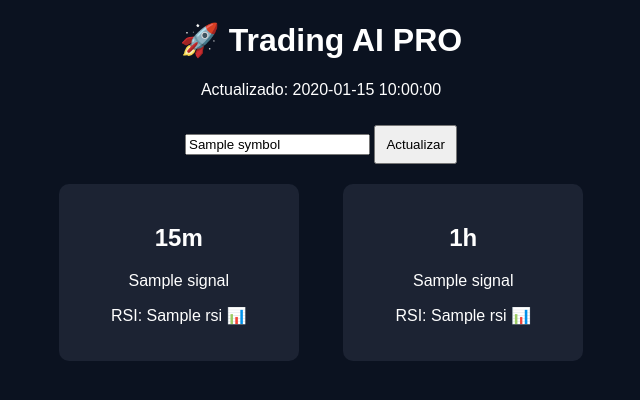
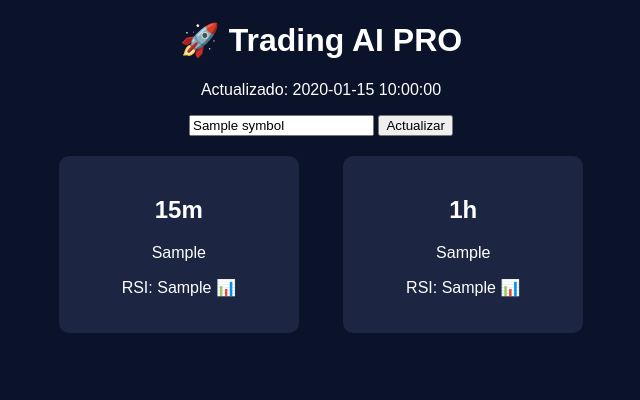
Before and after one commit to augustostore31-sys/trading_ia, a Flask app: template templates/index.html in a window 1280 px wide. Shown: the top 400 px of the page, without its empty margins (319-959 px from the left). Run offline with Flask 3, Linux system fonts and the light colour scheme; the template is opened without the code that fills it: most values are stand-ins (such as "Sample title", 1, 10 or a date in 2020).

Commit message:
Update index.html

```diff
--- a/templates/index.html
+++ b/templates/index.html
@@ -4,31 +4,24 @@
     <title>Trading AI PRO</title>
     <style>
         body {
-            background: #0b1220;
+            background: #0b132b;
             color: white;
             text-align: center;
             font-family: Arial;
         }
-
-        .box {
+        .card {
+            background: #1c2541;
+            padding: 20px;
+            margin: 20px;
             display: inline-block;
-            margin: 20px;
-            padding: 20px;
-            background: #1c2333;
             border-radius: 10px;
             width: 200px;
-        }
-
-        button {
-            padding: 10px;
-            margin-top: 10px;
         }
     </style>
 </head>
 <body>
 
 <h1>🚀 Trading AI PRO</h1>
-
 <p>Actualizado: {{ time }}</p>
 
 <form method="GET">
@@ -36,17 +29,19 @@
     <button type="submit">Actualizar</button>
 </form>
 
-    <div class="box">
+<div class="card">
     <h2>15m</h2>
-        <p>{{ res_15m.signal }}</p>
-        <p>RSI: {{ res_15m.rsi }} 📊</p>
+    <p>{{ signal_15m }}</p>
+    <p>RSI: {{ rsi_15m }} 📊</p>
 </div>
 
-    <div class="box">
+<div class="card">
     <h2>1h</h2>
-        <p>{{ res_1h.signal }}</p>
-        <p>RSI: {{ res_1h.rsi }} 📊</p>
+    <p>{{ signal_1h }}</p>
+    <p>RSI: {{ rsi_1h }} 📊</p>
 </div>
 
 </body>
 </html>
+</body>
+</html>
```
Lines whose indentation alone changed are shown as unchanged.
